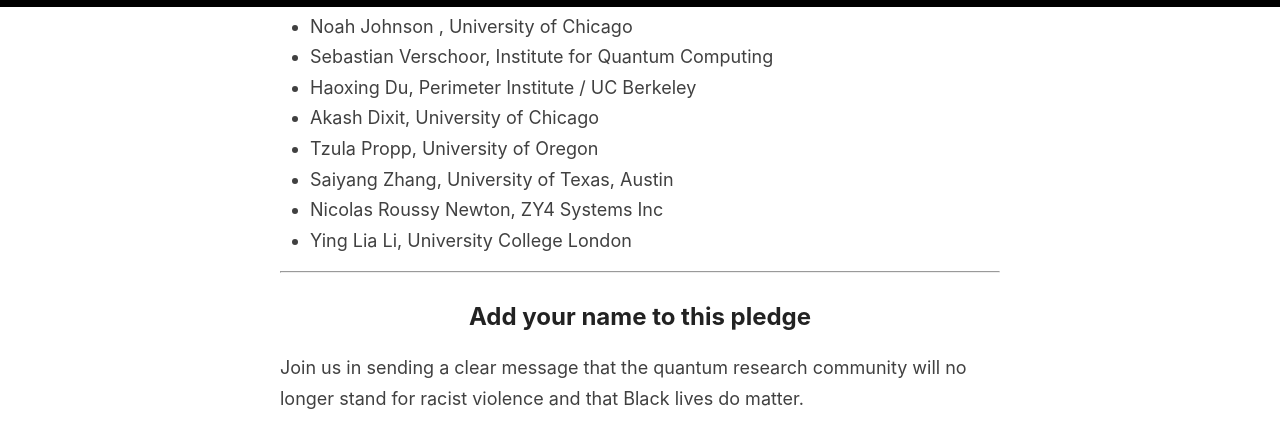
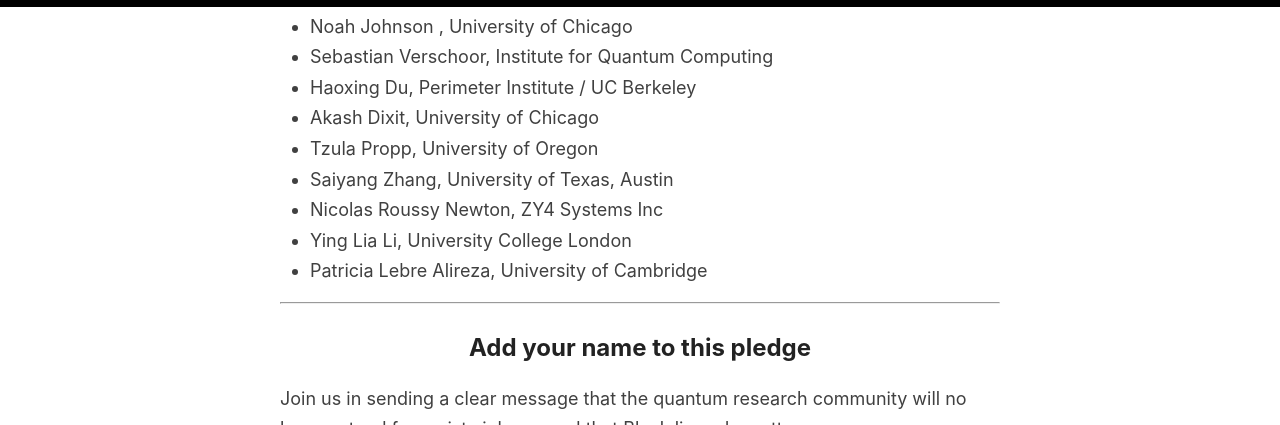
Before and after one commit to quantumforblacklives/quantumforblacklives.github.io, a Jekyll site: the page built from index.html, in a window 1280 px wide and 900 px high, scrolled down 4042 px, cut to the strip 0-425 px from the top of the window. Built offline with Jekyll 4.4.1, drawn with Linux system fonts in a browser that asks for light colours; the list of posts is cut into pages by our own code.

Commit message:
Add signature from Patricia Lebre Alireza.

```diff
--- a/_includes/signatories.md
+++ b/_includes/signatories.md
@@ -34,3 +34,4 @@
 - Saiyang Zhang, University of Texas,  Austin
 - Nicolas Roussy Newton, ZY4 Systems Inc
 - Ying Lia Li, University College London
+- Patricia Lebre Alireza, University of Cambridge
```
